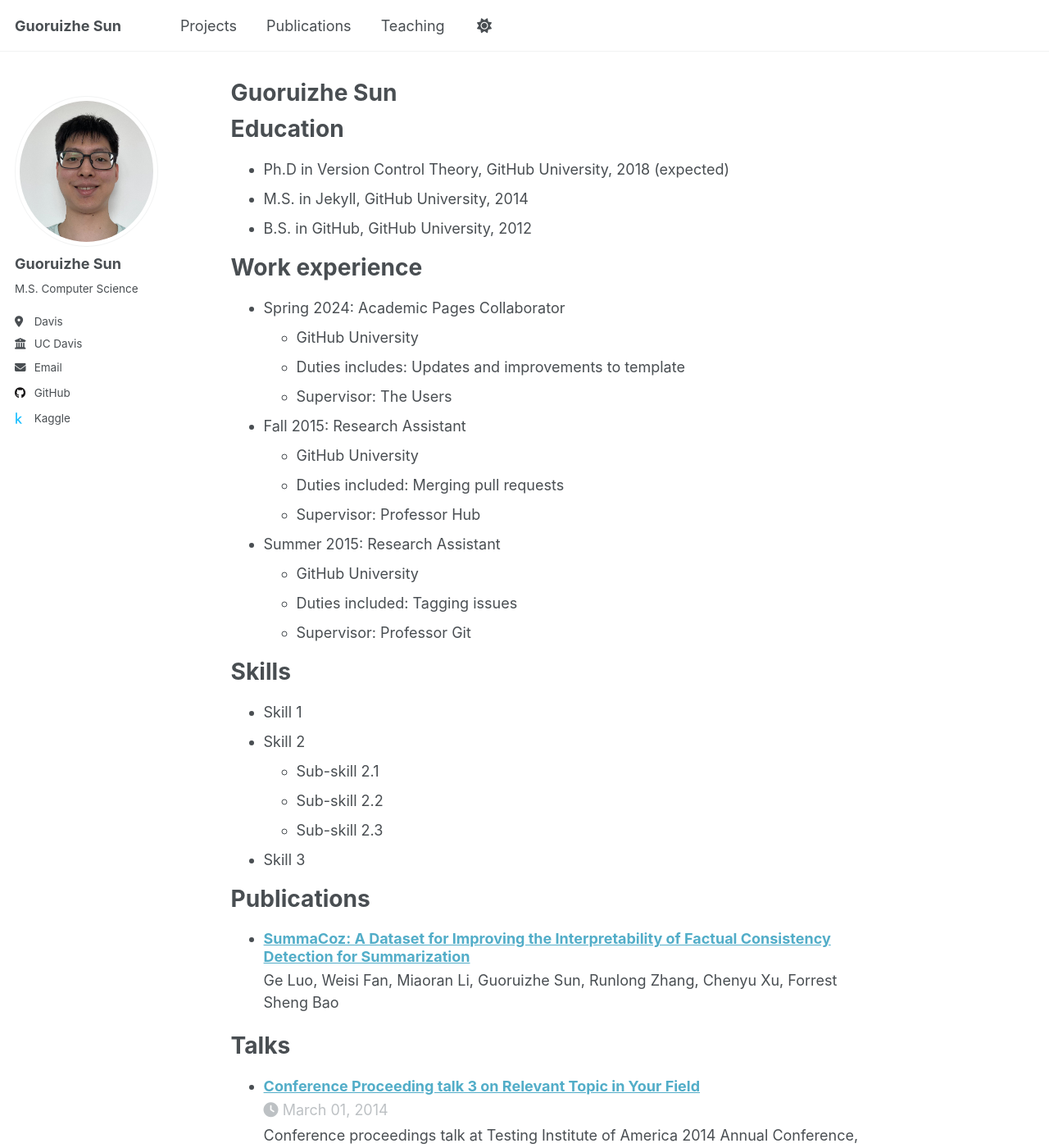
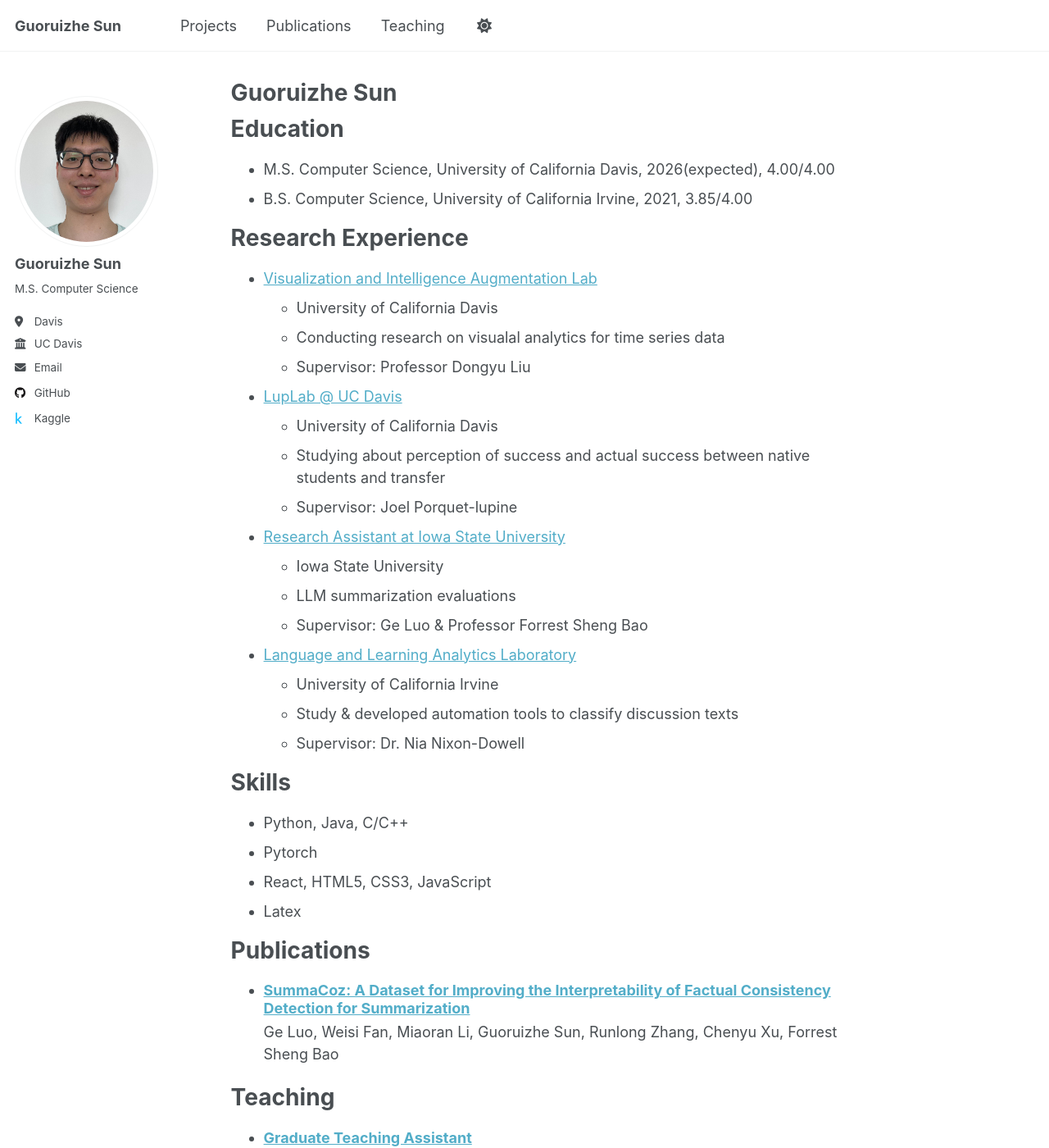
Before and after one commit to alaister123/alaister123.github.io, a Jekyll site: the page built from _pages/about.md, in a window 1280 px wide and 1400 px high. Shown: the whole window at 82% size. Built offline with Jekyll 4.4.1, drawn with Linux system fonts in a browser that asks for light colours; a script that is not in the unit is left out; some of the changed text lies outside the part shown.

Commit message:
about page

```diff
--- a/_pages/about.md
+++ b/_pages/about.md
@@ -9,35 +9,38 @@ redirect_from:
 
 Education
 ======
-* Ph.D in Version Control Theory, GitHub University, 2018 (expected)
-* M.S. in Jekyll, GitHub University, 2014
-* B.S. in GitHub, GitHub University, 2012
+* M.S. Computer Science, University of California Davis, 2026(expected), 4.00/4.00
+* B.S. Computer Science, University of California Irvine, 2021, 3.85/4.00
 
-Work experience
+Research Experience
 ======
-* Spring 2024: Academic Pages Collaborator
-  * GitHub University
-  * Duties includes: Updates and improvements to template
-  * Supervisor: The Users
+* [Visualization and Intelligence Augmentation Lab](https://vialab.tech/)
+  * University of California Davis
+  * Conducting research on visualal analytics for time series data
+  * Supervisor: Professor Dongyu Liu
 
-* Fall 2015: Research Assistant
-  * GitHub University
-  * Duties included: Merging pull requests
-  * Supervisor: Professor Hub
+* [LupLab @ UC Davis](https://luplab.cs.ucdavis.edu/)
+  * University of California Davis
+  * Studying about perception of success and actual success between native students and transfer
+  * Supervisor: Joel Porquet-lupine
 
-* Summer 2015: Research Assistant
-  * GitHub University
-  * Duties included: Tagging issues
-  * Supervisor: Professor Git
+* [Research Assistant at Iowa State University](https://forrestbao.github.io/)
+  * Iowa State University
+  * LLM summarization evaluations
+  * Supervisor: Ge Luo & Professor Forrest Sheng Bao
+
+* [Language and Learning Analytics Laboratory](https://connectedlearning.uci.edu/person/nia-dowell/)
+  * University of California Irvine
+  * Study & developed automation tools to classify discussion texts
+  * Supervisor: Dr. Nia Nixon-Dowell
+
 
 Skills
 ======
-* Skill 1
-* Skill 2
-  * Sub-skill 2.1
-  * Sub-skill 2.2
-  * Sub-skill 2.3
-* Skill 3
+* Python, Java, C/C++
+* Pytorch
+* React, HTML5, CSS3, JavaScript
+* Latex
 
 Publications
 ======
@@ -45,11 +48,11 @@ Publications
     {% include archive-single-cv.html %}
   {% endfor %}</ul>
 
-Talks
+<!-- Talks
 ======
   <ul>{% for post in site.talks reversed %}
     {% include archive-single-talk-cv.html  %}
-  {% endfor %}</ul>
+  {% endfor %}</ul> -->
 
 Teaching
 ======
@@ -57,6 +60,6 @@ Teaching
     {% include archive-single-cv.html %}
   {% endfor %}</ul>
 
-Service and leadership
+<!-- Service and leadership
 ======
-* Currently signed in to 43 different slack teams
+* Currently signed in to 43 different slack teams -->
```
